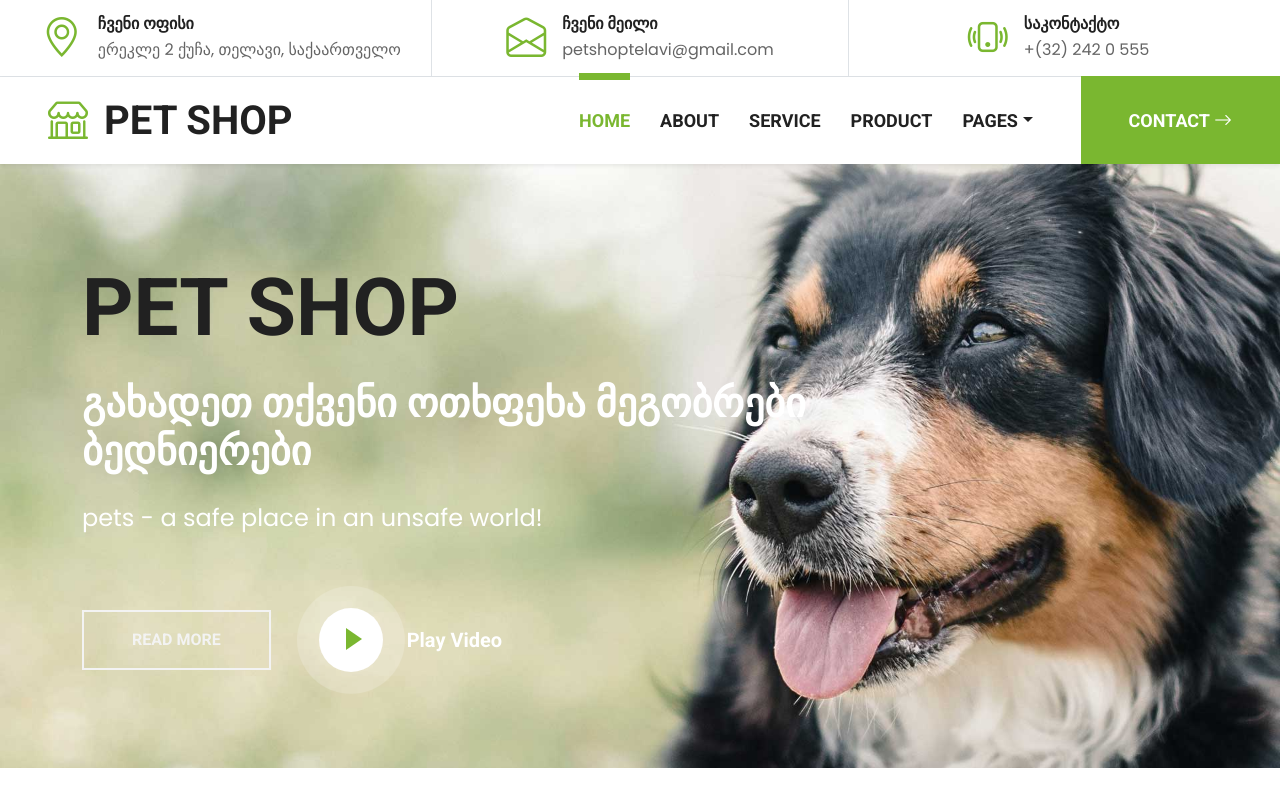
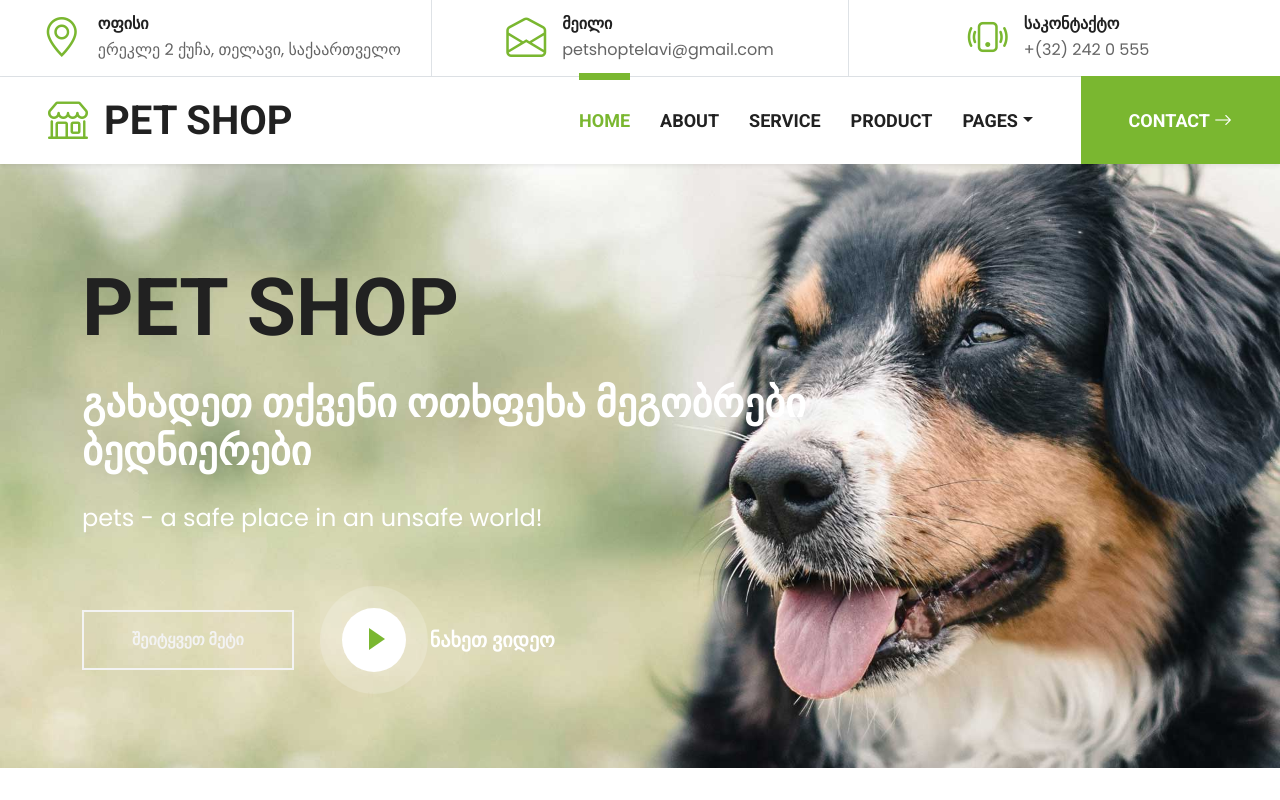
Before and after one commit to MARRIAMI1/m-pets, a plain HTML site: page index.html in a window 1280 px wide. Shown: the top 800 px of the page. Drawn offline with nearby package versions, Linux system fonts and the light colour scheme; a script that the page names is missing; a web font is replaced by a local one.

Commit message:
1 file modified

```diff
--- a/index.html
+++ b/index.html
@@ -37,7 +37,7 @@
                 <div class="d-inline-flex align-items-center">
                     <i class="bi bi-geo-alt fs-1 text-primary me-3"></i>
                     <div class="text-start">
-                        <h6 class="text-uppercase mb-1">ჩვენი ოფისი</h6>
+                        <h6 class="text-uppercase mb-1">ოფისი</h6>
                         <span>ერეკლე 2 ქუჩა, თელავი, საქაართველო</span>
                     </div>
                 </div>
@@ -46,7 +46,7 @@
                 <div class="d-inline-flex align-items-center">
                     <i class="bi bi-envelope-open fs-1 text-primary me-3"></i>
                     <div class="text-start">
-                        <h6 class="text-uppercase mb-1">ჩვენი მეილი</h6>
+                        <h6 class="text-uppercase mb-1"> მეილი</h6>
                         <span>petshoptelavi@gmail.com</span>
                     </div>
                 </div>
@@ -105,12 +105,12 @@
                     <h1 class="text-uppercase text-white mb-lg-4">გახადეთ თქვენი ოთხფეხა მეგობრები ბედნიერები</h1>
                     <p class="fs-4 text-white mb-lg-4">pets  - a safe place in an unsafe world!</p>
                     <div class="d-flex align-items-center justify-content-center justify-content-lg-start pt-5">
-                        <a href="" class="btn btn-outline-light border-2 py-md-3 px-md-5 me-5">Read More</a>
+                        <a href="" class="btn btn-outline-light border-2 py-md-3 px-md-5 me-5">შეიტყვეთ მეტი</a>
                         <button type="button" class="btn-play" data-bs-toggle="modal"
                             data-src="https://www.youtube.com/embed/DWRcNpR6Kdc" data-bs-target="#videoModal">
                             <span></span>
                         </button>
-                        <h5 class="font-weight-normal text-white m-0 ms-4 d-none d-sm-block">Play Video</h5>
+                        <h5 class="font-weight-normal text-white m-0 ms-4 d-none d-sm-block">ნახეთ ვიდეო</h5>
                     </div>
                 </div>
             </div>
```
